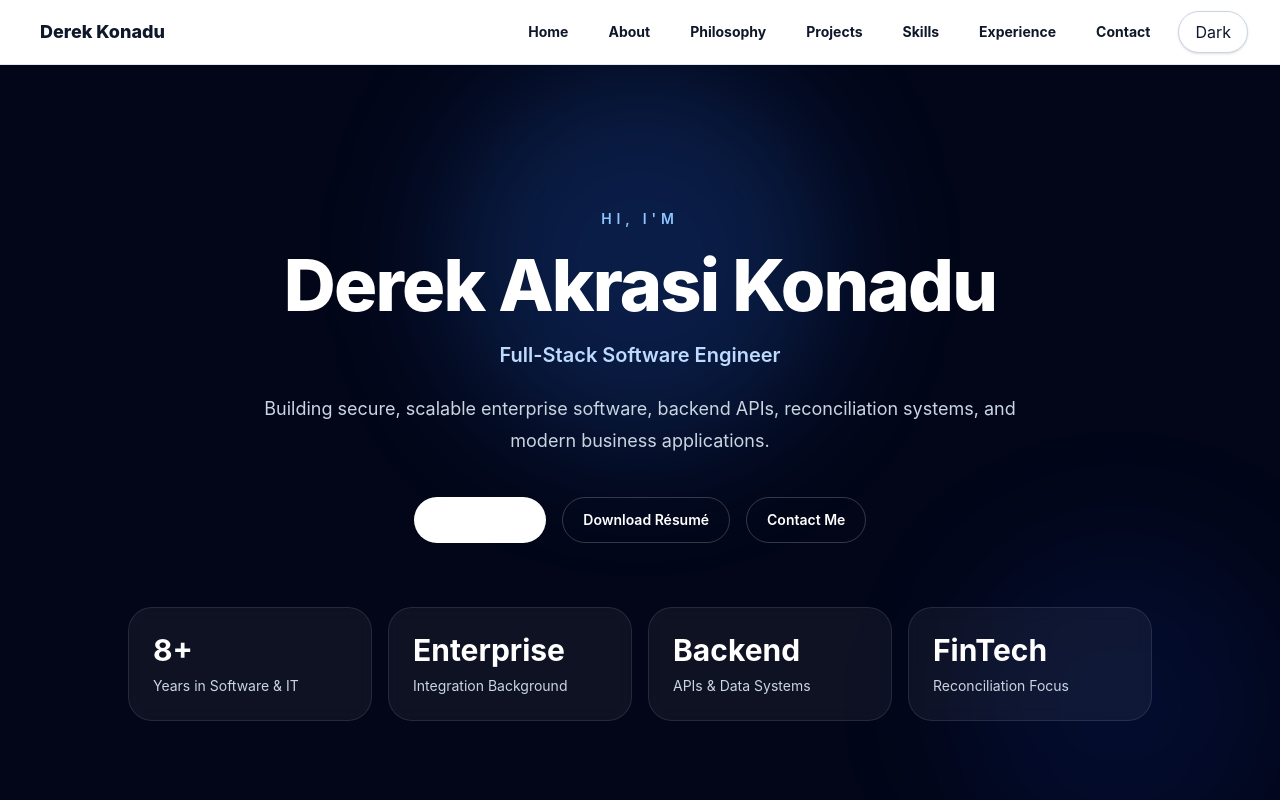
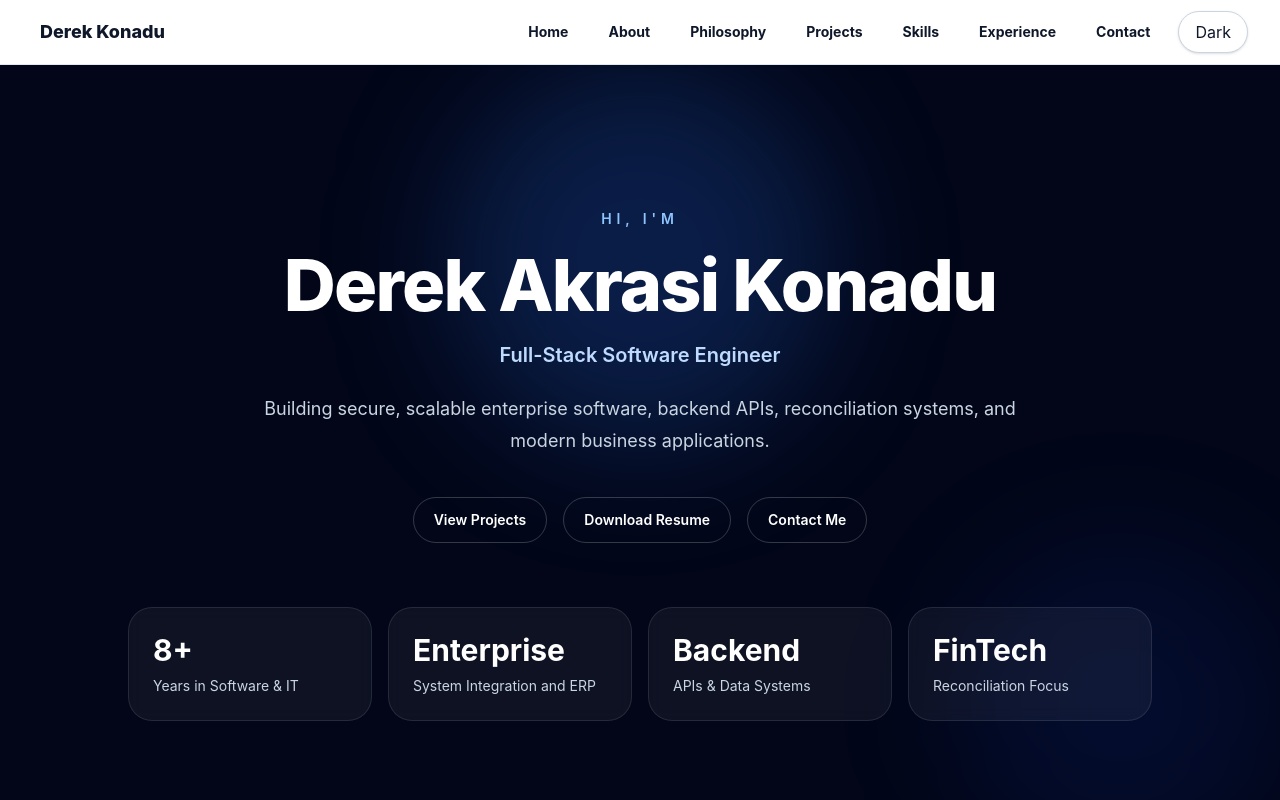
Before and after one commit to obibaadoma/derek-konadu, a React (Vite) app: page / in a window 1280 px wide. Shown: the top 800 px of the page. Built offline with nearby package versions, Linux system fonts and the light colour scheme.

Commit message:
fix: contact and hero sections

```diff
--- a/src/components/sections/Contact.tsx
+++ b/src/components/sections/Contact.tsx
@@ -25,7 +25,7 @@ const Contact = () => {
             <div className="mt-8 flex flex-wrap gap-4">
               <Button
                 href={`mailto:${personalInfo.email}`}
-                className="bg-white text-slate-950 hover:bg-slate-200"
+                className="border border-white/20 text-white hover:bg-white/10"
               >
                 Email Me
               </Button>
--- a/src/components/sections/Hero.tsx
+++ b/src/components/sections/Hero.tsx
@@ -5,7 +5,7 @@ import { personalInfo } from "../../data";
 
 const stats = [
   { value: "8+", label: "Years in Software & IT" },
-  { value: "Enterprise", label: "Integration Background" },
+  { value: "Enterprise", label: "System Integration and ERP" },
   { value: "Backend", label: "APIs & Data Systems" },
   { value: "FinTech", label: "Reconciliation Focus" },
 ];
@@ -50,7 +50,7 @@ const Hero = () => {
             <div className="mt-10 flex flex-wrap justify-center gap-4">
               <Button
                 href="#projects"
-                className="bg-white text-slate-950 hover:bg-slate-200"
+                className="border border-white/20 text-white hover:bg-white/10"
               >
                 View Projects
               </Button>
@@ -60,7 +60,7 @@ const Hero = () => {
                 download
                 className="border border-white/20 text-white hover:bg-white/10"
               >
-                Download Résumé
+                Download Resume
               </Button>
 
               <Button
```
